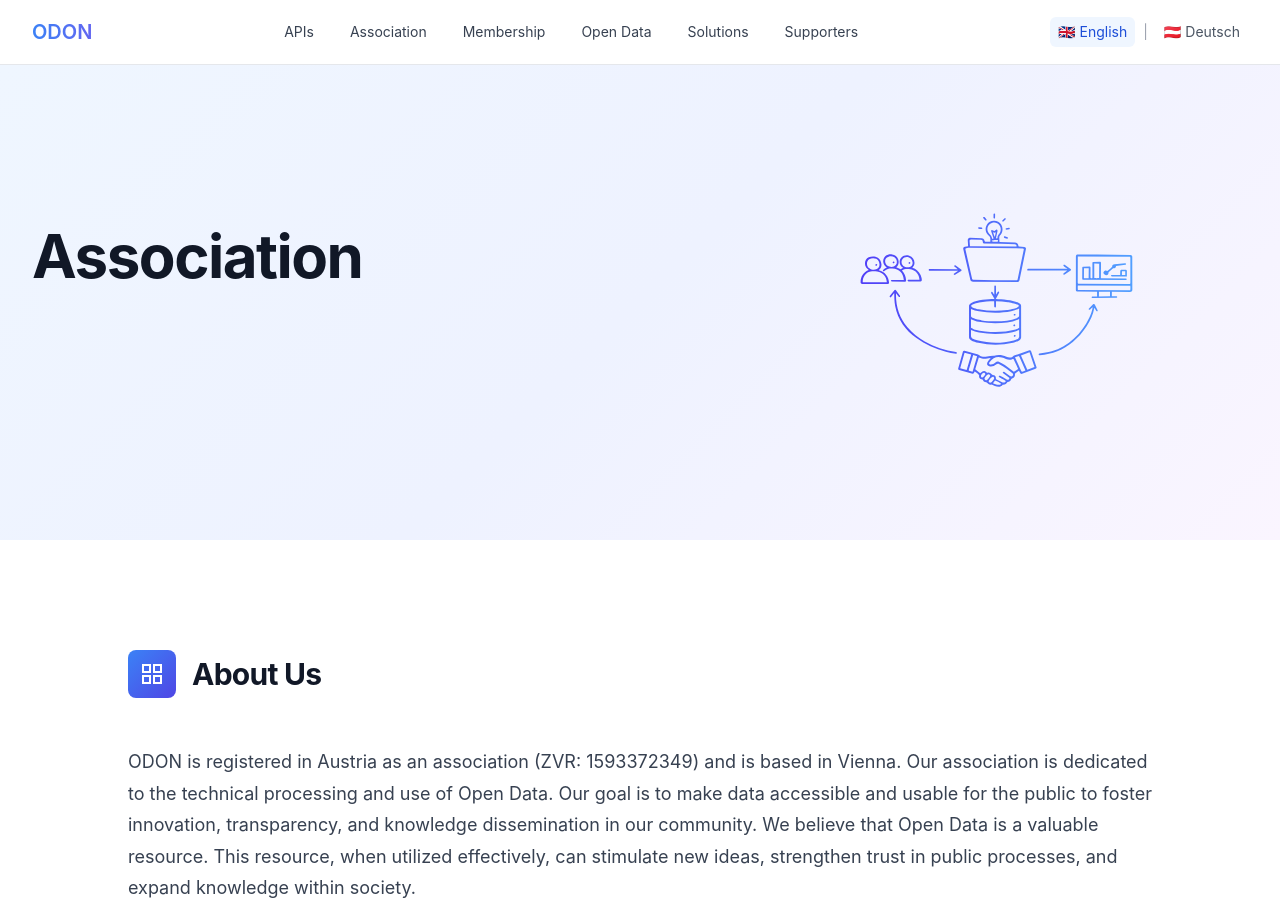
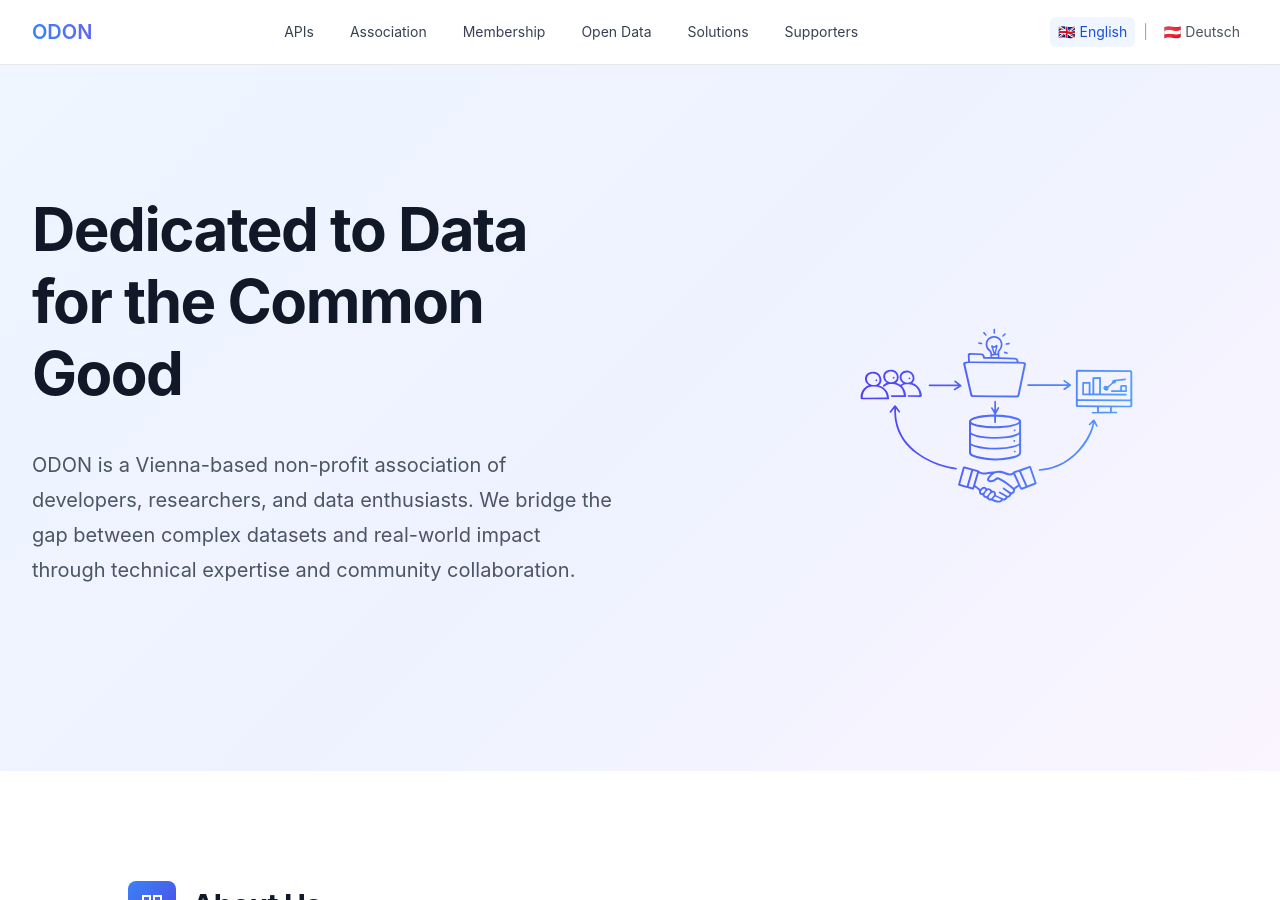
Before and after one commit to verein-odon/verein-odon.github.io, a Jekyll site: the page built from docs/en/association.md, in a window 1280 px wide and 900 px high. Built offline with Jekyll 4.4.1, drawn with Linux system fonts in a browser that asks for light colours.

Commit message:
Improved hero content (en)

```diff
--- a/docs/_data/heros.yaml
+++ b/docs/_data/heros.yaml
@@ -52,7 +52,8 @@
     alt_text: "Open Data APIs"
 association:
   en:
-    hero-title: "Association"
+    hero-title: "Dedicated to Data for the Common Good"
+    hero-subtitle: "ODON is a Vienna-based non-profit association of developers, researchers, and data enthusiasts. We bridge the gap between complex datasets and real-world impact through technical expertise and community collaboration."
     image_src: "/assets/images/heros/association.svg"
     alt_text: "Value flows in the association"
   de:
@@ -71,7 +72,8 @@
     alt_text: "People at a table"
 opendata:
   en:
-    hero-title: "Open Data"
+    hero-title: "Open Data: A Resource for Everyone"
+    hero-subtitle: "Information is the fuel of modern democracy. Discover how machine-readable, transparent, and freely accessible data drives innovation, empowers education, and tells the stories that shape our world."
     image_src: "/assets/images/heros/open-data.svg"
     alt_text: "Open data from table to application"
   de:
@@ -80,8 +82,8 @@
     alt_text: "Open data from table to application"
 solutions:
   en:
-    hero-title: "Solutions"
-    hero-subtitle: "Our association offers technical solutions that help companies, organizations, and institutes manage Open Data efficiently. We distinguish between standard solutions and individual solutions to meet a wide range of requirements."
+    hero-title: "Technical Solutions for Impactful Data"
+    hero-subtitle: "We help organizations and institutions unlock the potential of Open Data. From cost-effective standard API infrastructure to custom data storytelling and integration, we provide the tools to make your data work for you."
     image_src: "/assets/images/heros/solutions.svg"
     alt_text: "Solutions"
   de:
```
